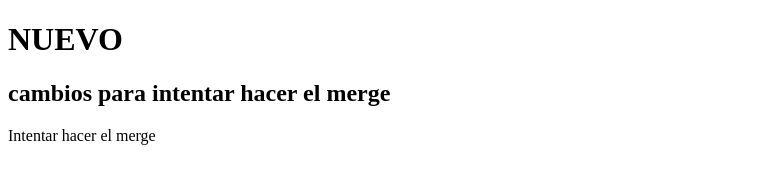
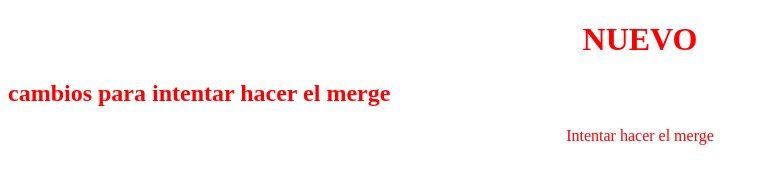
Before and after one commit to jonathan-plas/pruebasgit, a plain HTML site: page index.html in a window 1280 px wide. Shown: the whole page, without its empty margins (0-769 px from the left). Drawn offline with Linux system fonts and the light colour scheme.

Commit message:
Nuevo diseño de mi web

```diff
--- /dev/null
+++ b/index.css
@@ -0,0 +1,10 @@
+body{
+    color: red;
+}
+
+p{
+    text-align: center;
+}
+h1{
+    text-align: center;
+}
--- a/index.html
+++ b/index.html
@@ -3,6 +3,7 @@
 <head>
     <meta charset="UTF-8">
     <meta name="viewport" content="width=device-width, initial-scale=1.0">
+    <link rel="stylesheet" href="index.css">
     <title>Document</title>
 </head>
 <body>
```
Also changed, not shown: prueba.html (+12 -1 lines).
